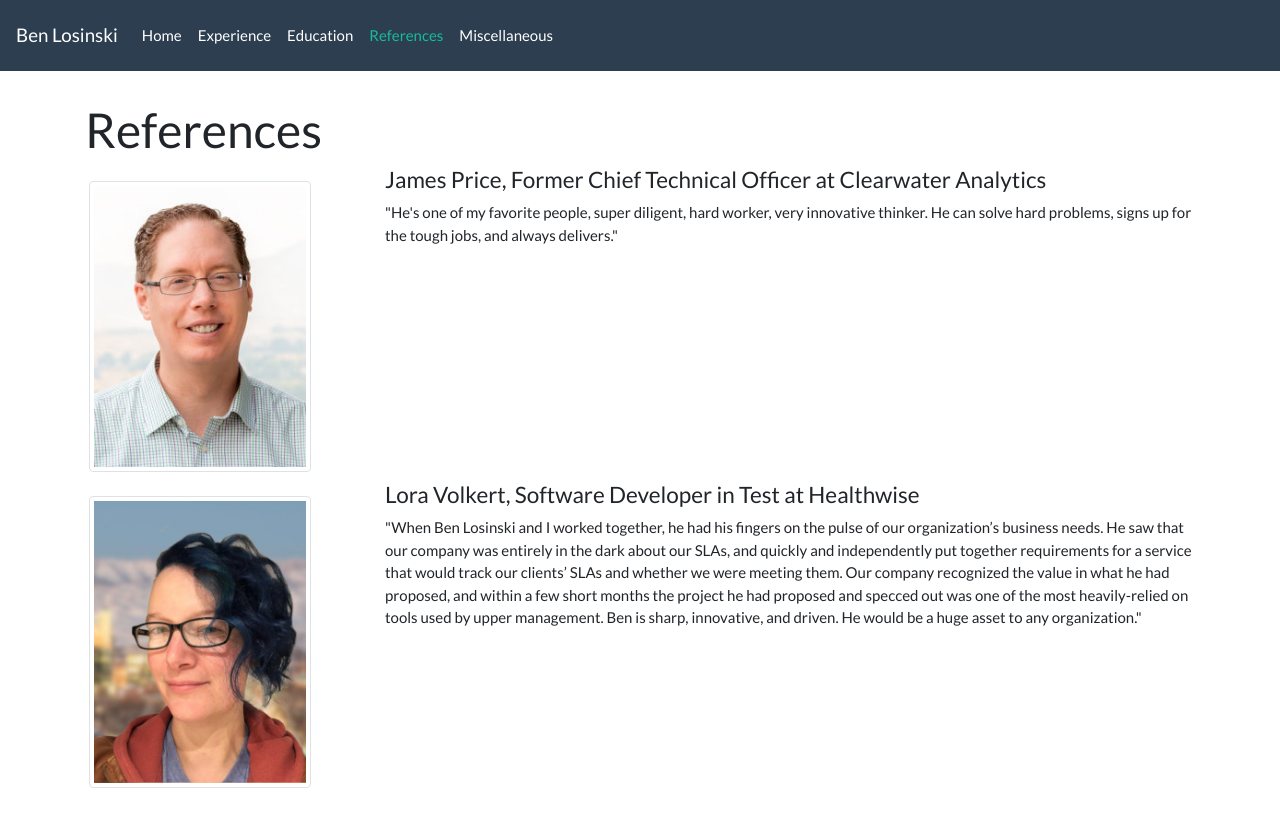
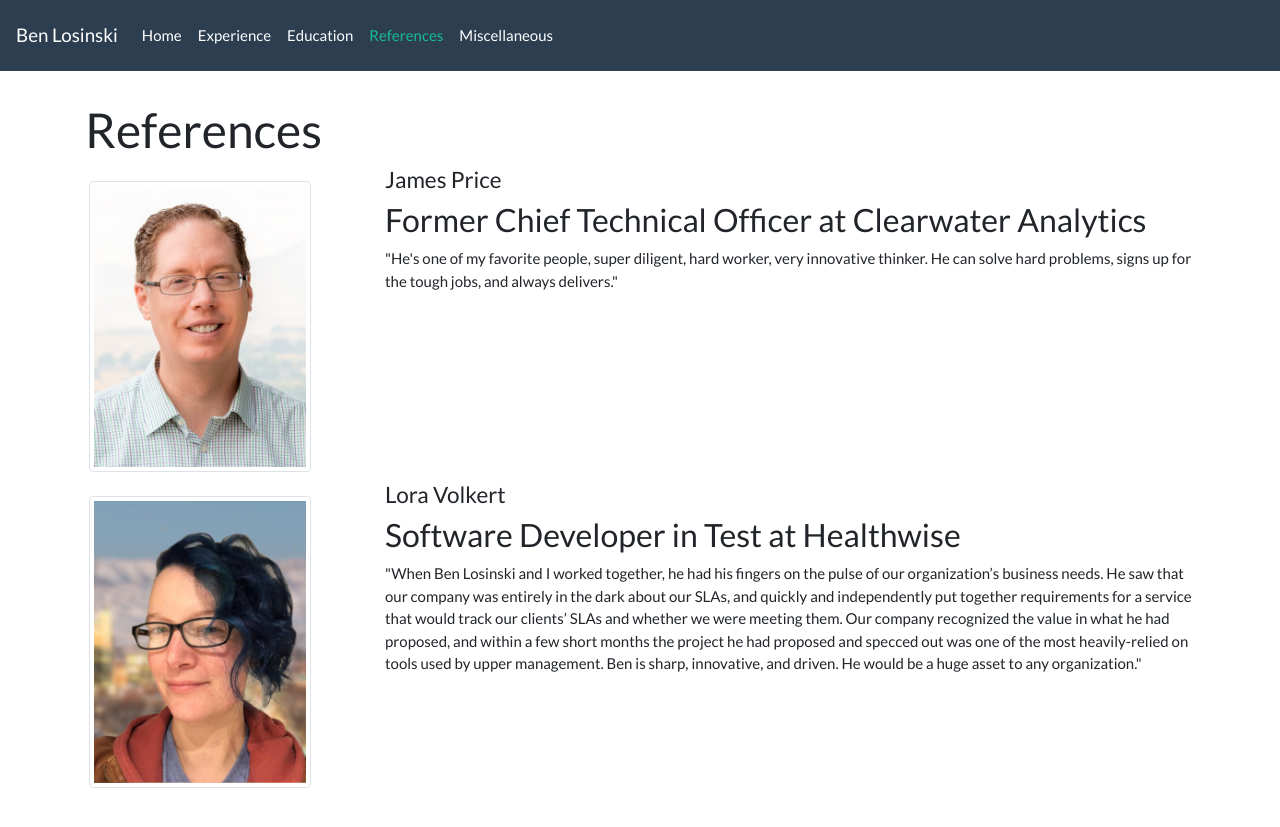
Before and after one commit to benlosinski/benlosinski.github.io, a Jekyll site: the page built from References.html, in a window 1280 px wide. Shown: the top 827 px of the page. Built offline with Jekyll 4.4.1, drawn with Linux system fonts in a browser that asks for light colours.

```diff
--- a/References.html
+++ b/References.html
@@ -10,7 +10,8 @@ order: 4
 <div style="min-height: 300px">
   <img class="img-thumbnail image-left" style="width:20%"  src="{{ '/assets/James.jpg' | prepend: site.baseurl }}"/>
   <div class="comment-right">
-    <h4>James Price, Former Chief Technical Officer at Clearwater Analytics</h4>
+    <h4>James Price</h4>
+    <h3>Former Chief Technical Officer at Clearwater Analytics</h3>
     <p>
       "He's one of my favorite people, super diligent, hard worker, very innovative thinker. He can solve hard problems, signs up for the tough jobs, and always delivers."
     </p>
@@ -20,7 +21,8 @@ order: 4
 <div style="min-height: 300px">
   <img class="img-thumbnail image-left" style="width:20%"  src="{{ '/assets/Lora.jpg' | prepend: site.baseurl }}"/>
   <div class="comment-right">
-    <h4>Lora Volkert, Software Developer in Test at Healthwise</h4>
+    <h4>Lora Volkert</h4>
+    <h3>Software Developer in Test at Healthwise</h3>
     <p>
       "When Ben Losinski and I worked together, he had his fingers on the pulse of our organization’s business needs. He saw that our company was entirely in the dark about our SLAs, and quickly and independently put together requirements for a service that would track our clients’ SLAs and whether we were meeting them. Our company recognized the value in what he had proposed, and within a few short months the project he had proposed and specced out was one of the most heavily-relied on tools used by upper management. Ben is sharp, innovative, and driven. He would be a huge asset to any organization."
     </p>
```
